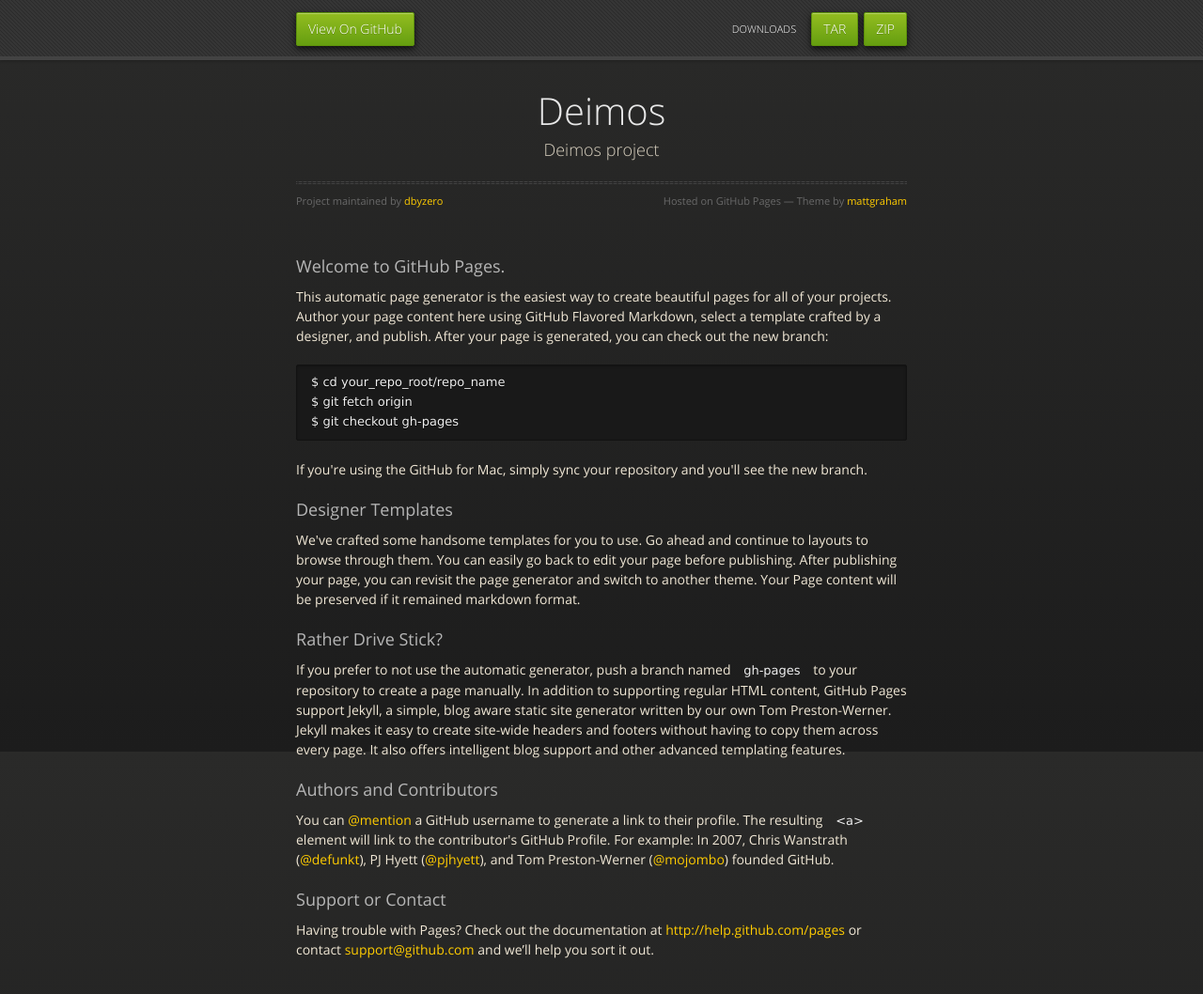
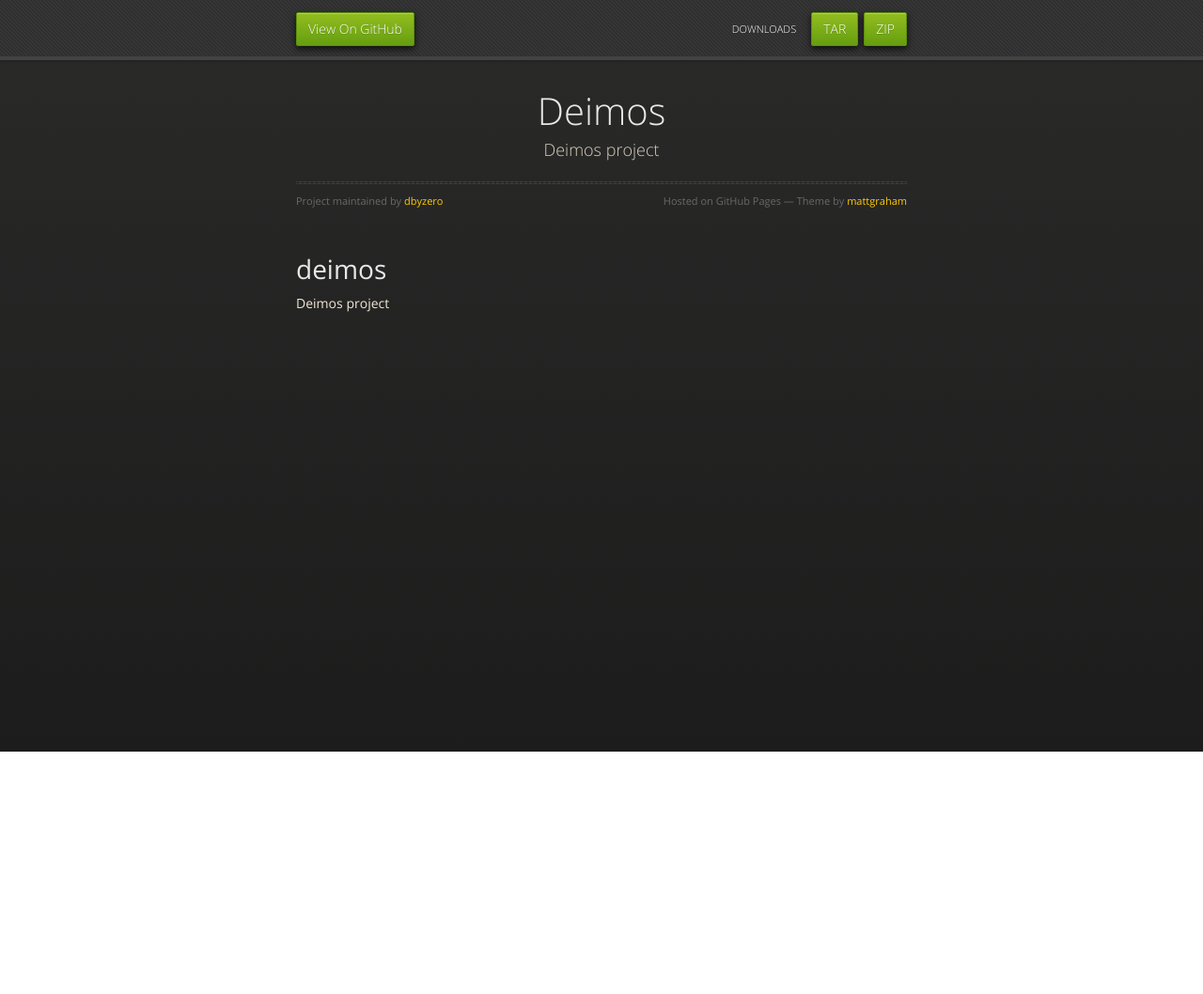
Before and after one commit to dbyzero/deimos_origin_2011, a plain HTML site: page index.html in a window 1280 px wide. Shown: the whole page at 94% size. After the commit the page ends 800 px from the top, so only its background shows below. Drawn offline with nearby package versions, Linux system fonts and the light colour scheme.

```diff
--- a/index.html
+++ b/index.html
@@ -38,32 +38,9 @@
           <span class="credits right">Hosted on GitHub Pages &mdash; Theme by <a href="http://twitter.com/#!/michigangraham">mattgraham</a></span>
         </div>
 
-        <h3>Welcome to GitHub Pages.</h3>
+        <h1>deimos</h1>
 
-<p>This automatic page generator is the easiest way to create beautiful pages for all of your projects. Author your page content here using GitHub Flavored Markdown, select a template crafted by a designer, and publish. After your page is generated, you can check out the new branch:</p>
-
-<pre><code>$ cd your_repo_root/repo_name
-$ git fetch origin
-$ git checkout gh-pages
-</code></pre>
-
-<p>If you're using the GitHub for Mac, simply sync your repository and you'll see the new branch.</p>
-
-<h3>Designer Templates</h3>
-
-<p>We've crafted some handsome templates for you to use. Go ahead and continue to layouts to browse through them. You can easily go back to edit your page before publishing. After publishing your page, you can revisit the page generator and switch to another theme. Your Page content will be preserved if it remained markdown format.</p>
-
-<h3>Rather Drive Stick?</h3>
-
-<p>If you prefer to not use the automatic generator, push a branch named <code>gh-pages</code> to your repository to create a page manually. In addition to supporting regular HTML content, GitHub Pages support Jekyll, a simple, blog aware static site generator written by our own Tom Preston-Werner. Jekyll makes it easy to create site-wide headers and footers without having to copy them across every page. It also offers intelligent blog support and other advanced templating features.</p>
-
-<h3>Authors and Contributors</h3>
-
-<p>You can <a href="https://github.com/blog/821" class="user-mention">@mention</a> a GitHub username to generate a link to their profile. The resulting <code>&lt;a&gt;</code> element will link to the contributor's GitHub Profile. For example: In 2007, Chris Wanstrath (<a href="https://github.com/defunkt" class="user-mention">@defunkt</a>), PJ Hyett (<a href="https://github.com/pjhyett" class="user-mention">@pjhyett</a>), and Tom Preston-Werner (<a href="https://github.com/mojombo" class="user-mention">@mojombo</a>) founded GitHub.</p>
-
-<h3>Support or Contact</h3>
-
-<p>Having trouble with Pages? Check out the documentation at <a href="http://help.github.com/pages">http://help.github.com/pages</a> or contact <a href="mailto:support@github.com">support@github.com</a> and we’ll help you sort it out.</p>
+<p>Deimos project</p>
       </section>
 
     </div>
```
Also changed, not shown: params.json (+1 -1 lines).
